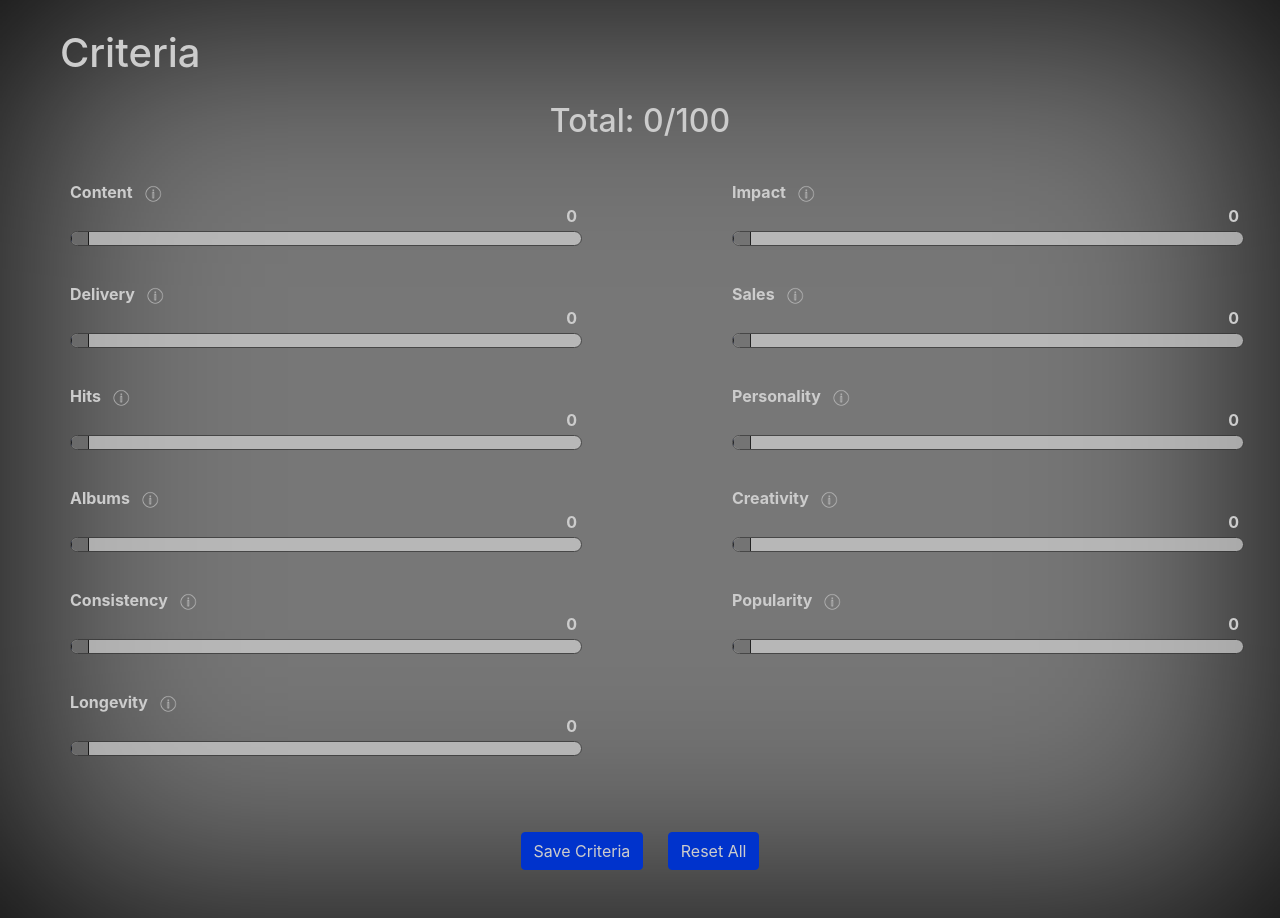
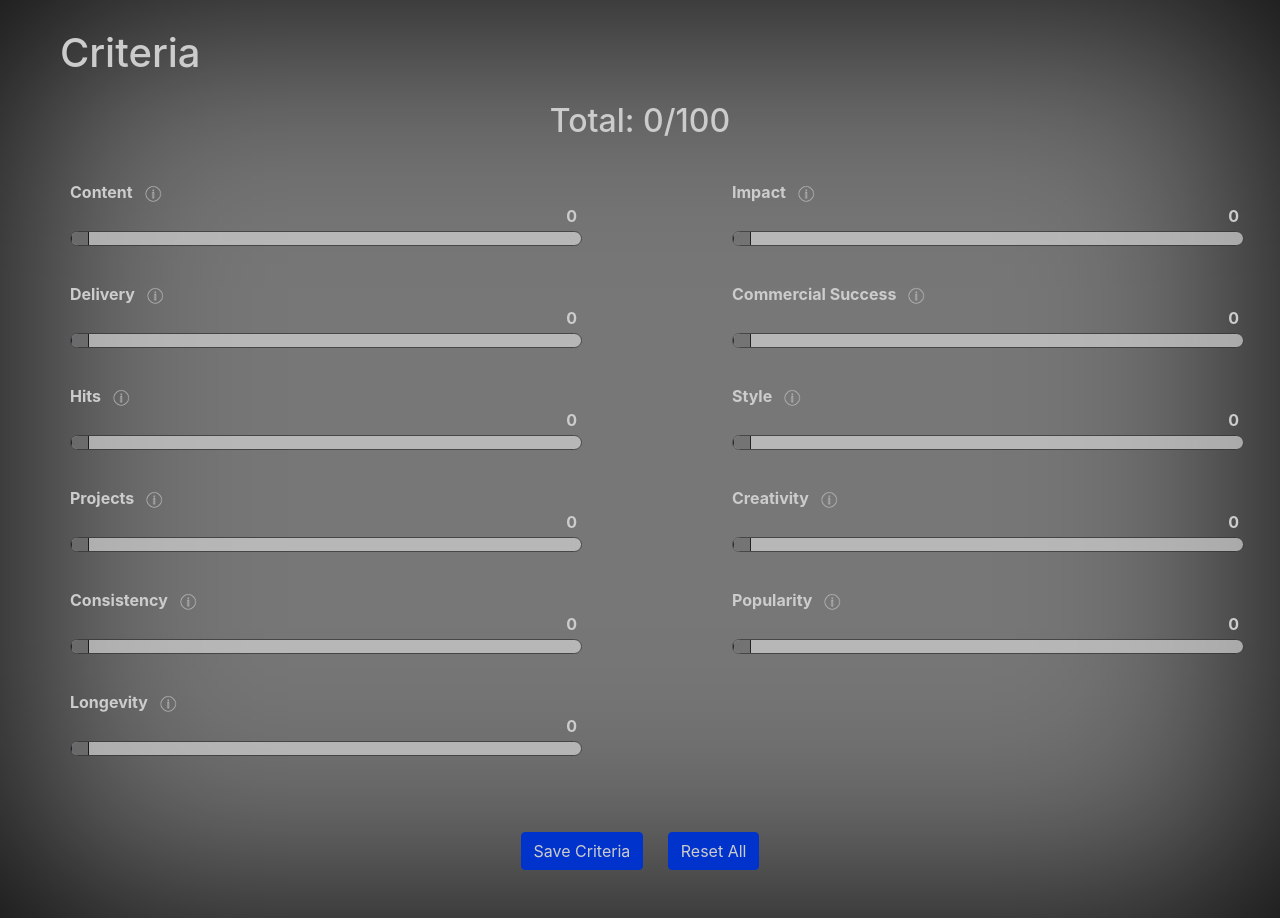
Before and after one commit to bclai7/Top_HHA, a Flask app: page /mycriteria in a window 1280 px wide. Shown: the part 59-977 px from the top of the page. Run offline with Flask 2, Linux system fonts and the light colour scheme; parts of the project's set-up code (start-up, migrations or seed data) failed here and were passed over; some libraries are stand-ins or nearby versions.

Commit message:
updated sliders
-Renamed some slider categories:
renamed "Albums" to "Projects"
renamed "Sales" to "Commercial Success"
renamed "Personality" to "Style"
-Edited some of the category descriptions for the tooltips

```diff
--- a/app.py
+++ b/app.py
@@ -53,25 +53,23 @@ def getCategoryList():
 def getCategoryDescriptionDict():
     categoryDescriptionList = {
     'content': """The lyrical content, the message sent through their
-        music.""",
-    'delivery': """How well the artist delivers on the beat. Things to
-        consider: Flow, Cadence, catchy-ness,
-        ability to perform a good hook""",
+        music""",
+    'delivery': """How well the artist delivers on the beat. Things such as
+        their flow, cadence, ability to perform a good hook, etc.""",
     'hits': """The ability to make hit songs""",
-    'albums': """The ability to put out full projects (Albums, EPs,
+    'albums': """The ability to release quality projects (Albums, EPs,
         Mixtapes, etc.)""",
     'consistency': """How consistently the artist releases quality
         music""",
-    'longevity': """How long an artist and/or their music will last.
-        Can they stand the test of time?""",
+    'longevity': """How long an artist and/or their music will last""",
     'impact': """The artist's impact on their peers, future generations,
-        and overall sound of the genre""",
+        and on the genre overall""",
     'sales': """The ability to sell records""",
-    'personality': """Personality and Style of the artist. Charisma,
+    'personality': """Personality and Style of the artist. Charisma, Swagger,
         fashion, etc.""",
-    'creativity': """How creative the artist is in their music. Do they
-        have a distinct and original sound?""",
-    'popularity': """How well-known the artist is""",
+    'creativity': """How creative the artist is in their music. How distinct
+        and original their music is.""",
+    'popularity': """How well-known or recognizable the artist is""",
     }
 
     return categoryDescriptionList
@@ -371,7 +369,7 @@ def rankings():
                 cur = mysql.connection.cursor()
                 query = """DELETE FROM rating
                             WHERE user_id = %s """
-                cur.execute(query, (str(session['user_id'])))
+                cur.execute(query, [str(session['user_id'])])
                 mysql.connection.commit()
                 cur.close()
             # If user is not logged in
--- a/templates/mycriteria.html
+++ b/templates/mycriteria.html
@@ -126,7 +126,11 @@
         document.getElementById(slider_name).value = session[categoryList[i]];
       }
 
+      // Display slider values on page
       showSliderValues();
+
+      // Rename certain category labels
+      renameCategories();
     }
 
     function restoreSliderValues(){
@@ -209,6 +213,17 @@
 
       }
     }
+
+    // Function to rename some of the categories, done in javascript
+    // So I don't have to change all of the variable names
+    function renameCategories(){
+      // Rename "Albums" to "Projects"
+      document.getElementById('slider_label_albums').innerHTML='Projects';
+      // Rename "Personality" to "Style"
+      document.getElementById('slider_label_personality').innerHTML='Style';
+      // Rename "Sales" to "Commercial Success"
+      document.getElementById('slider_label_sales').innerHTML='Commercial Success';
+    }
   </script>
 
 {% endblock %}
```
Also changed, not shown: templates/myratings.html (+14 -0 lines).
